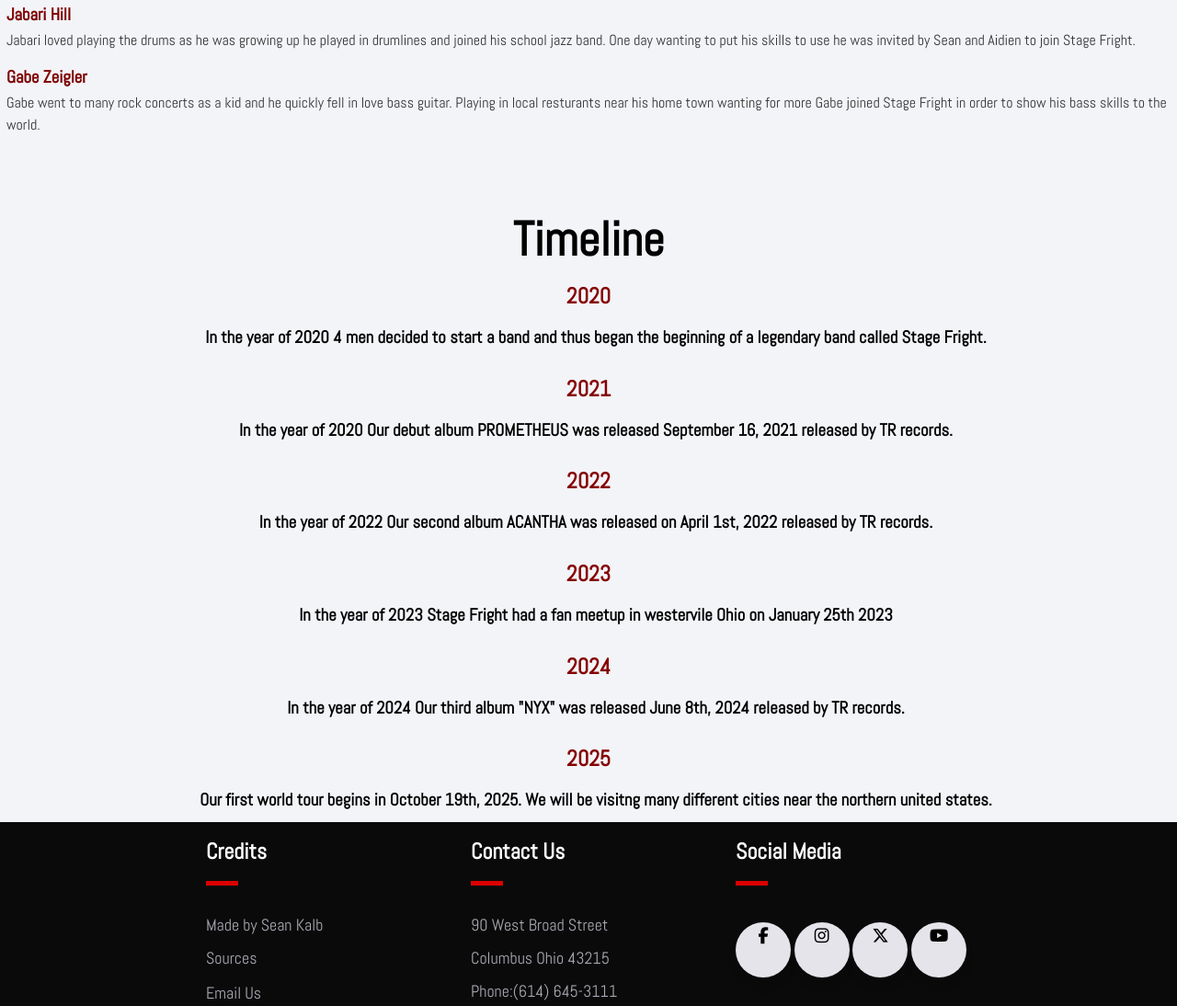
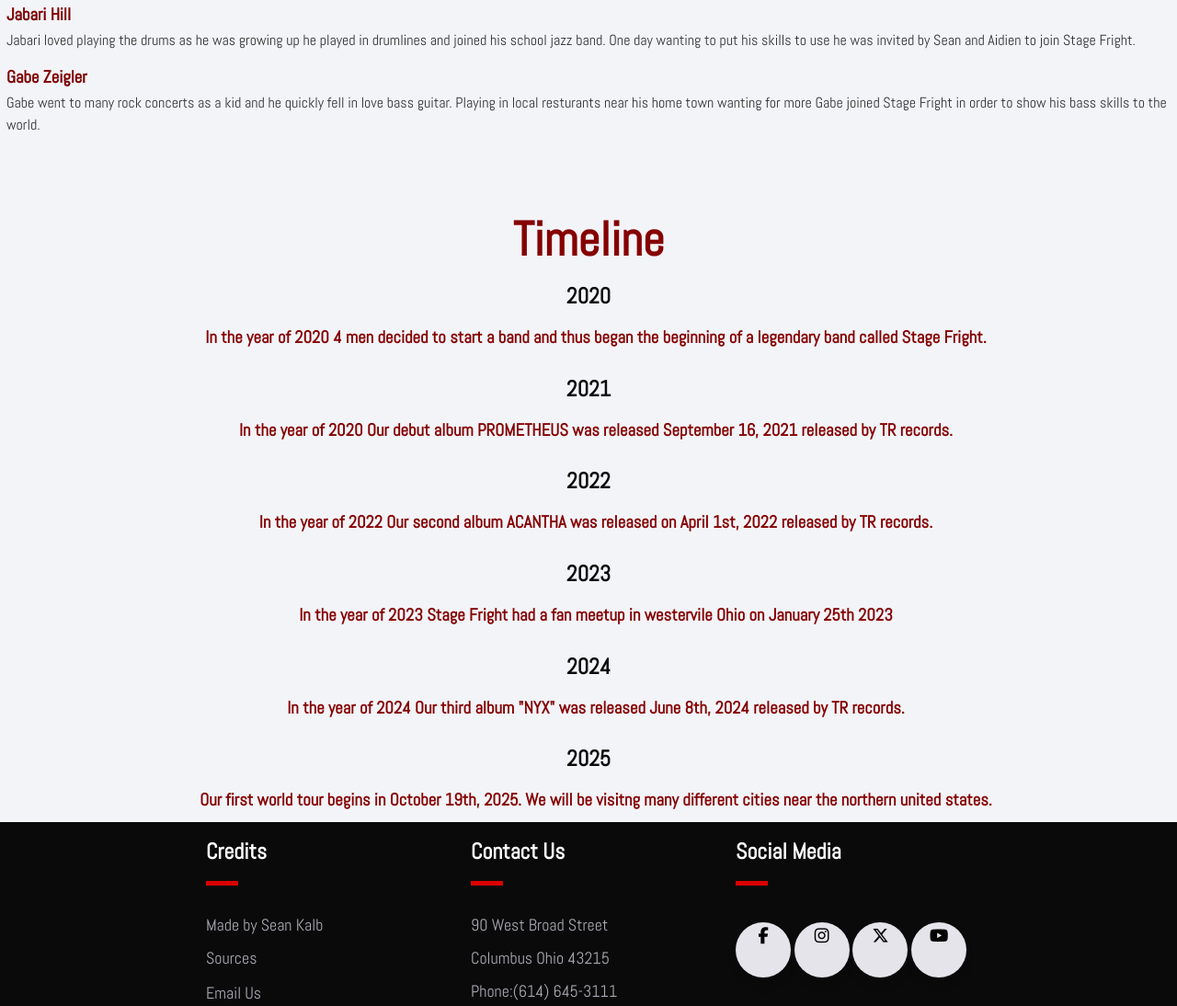
Before and after one commit to Skalb8865/Stage-Fright, a plain HTML site: page Band.html in a window 1280 px wide. Shown: the part 2301-3395 px from the top of the page at 92% size. Drawn offline with nearby package versions, Linux system fonts and the light colour scheme; files whose address does not match are found by name.

Commit message:
Update about.css

```diff
--- a/css/about.css
+++ b/css/about.css
@@ -91,6 +91,7 @@ button:hover {
     padding-bottom: 18px;
 }
 
+
 .band-history h1 {
     margin-top: 2rem;
     color: var(--font-darkest);
@@ -111,20 +112,21 @@ button:hover {
     text-align: center;
     font-size: 52px;
     padding-top: 50px;
+    color: var(--primary-dark);
 }
 
 
 .year h2{
    text-align: center;
     padding-top: 1rem;
-    color: var(--primary-dark);
+    color: var(--font-darkest);
 }
 .year h3 {
     padding-top: 1rem;
     padding-left: 1rem;
     padding-bottom: 10px;
     text-align: center;
-
+    color: var(--primary-dark);
 }
 
 
```
